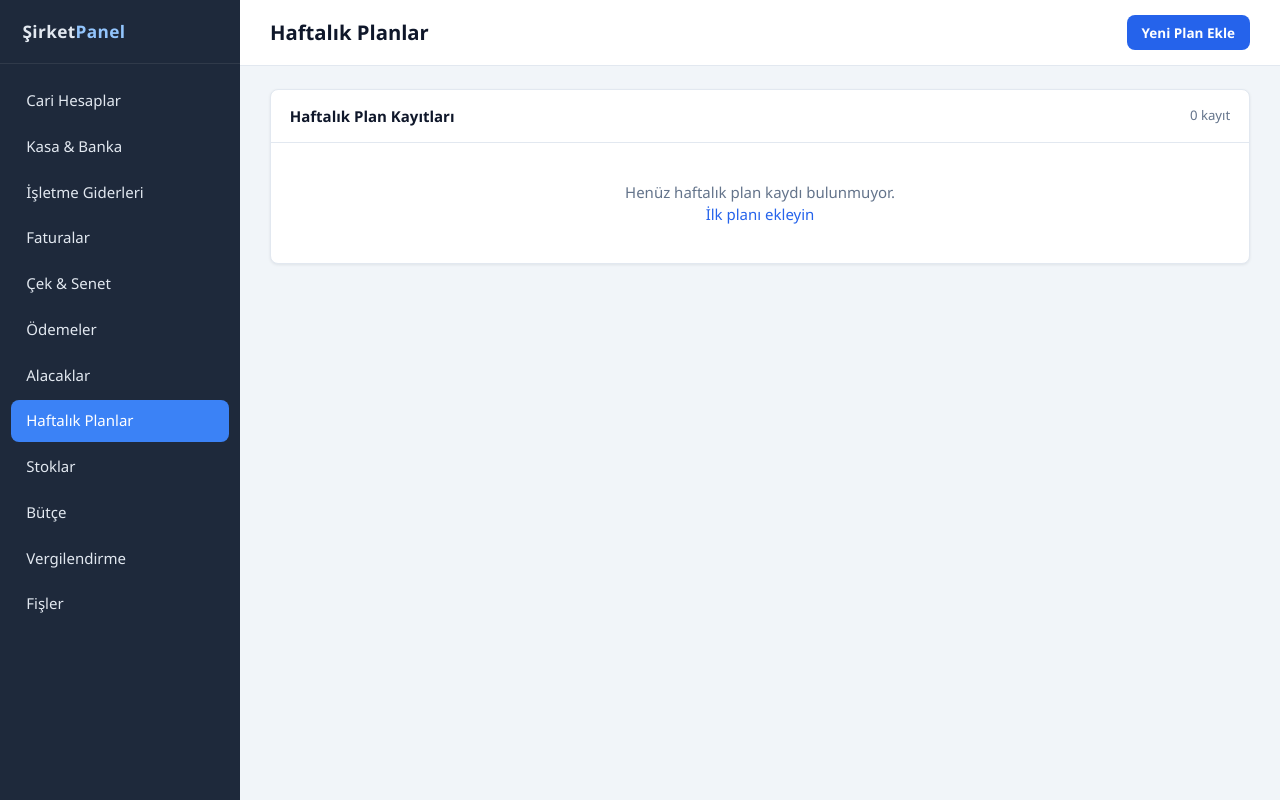
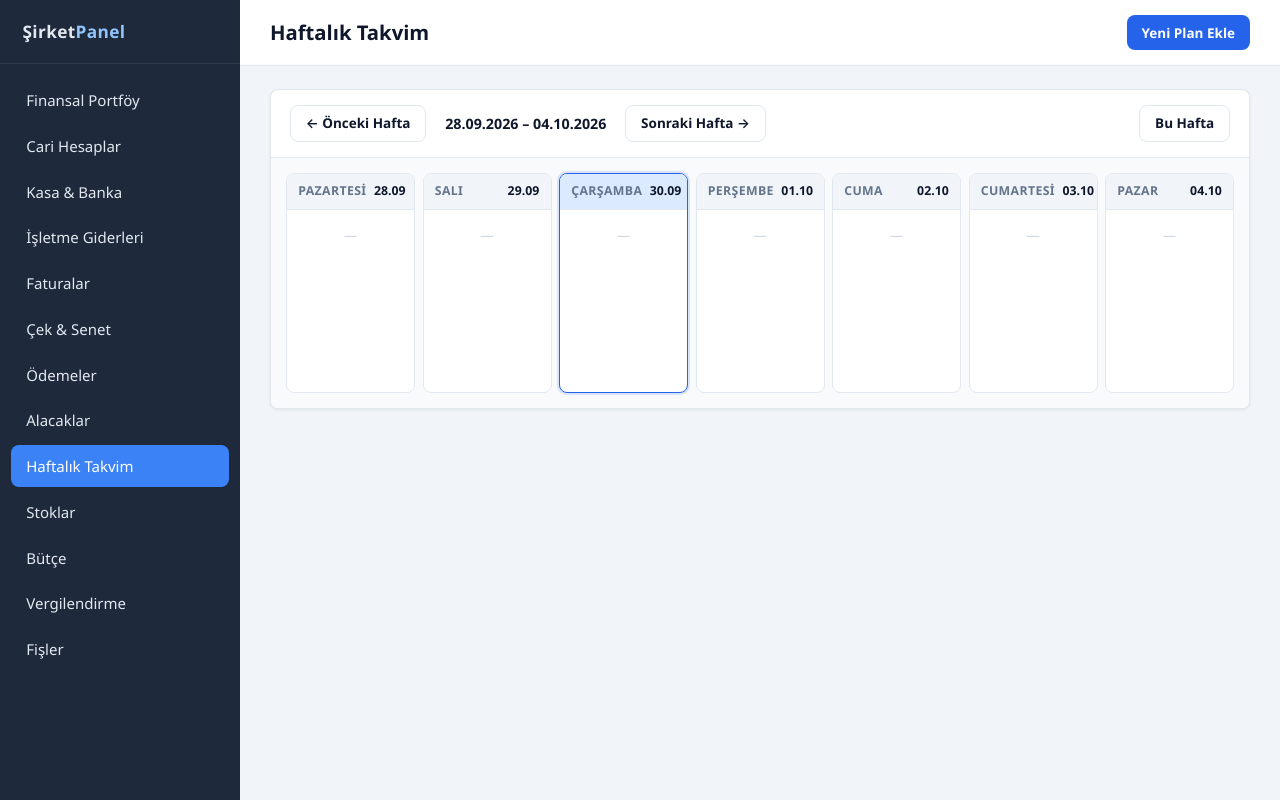
Before and after one commit to LoLChC/CompanyEdit, a Django app: page /planlar/ in a window 1280 px wide. Run offline with Django 5.2, Linux system fonts and the light colour scheme; data that the repository does not hold is empty.

Commit message:
feat: haftalık takvim ve finansal portföy sayfalarını ekle
Co-authored-by: aider (openai/deepseek-ai/deepseek-v4.1-flash) <aider@aider.chat>

```diff
--- a/yonetim/static/yonetim/css/style.css
+++ b/yonetim/static/yonetim/css/style.css
@@ -173,6 +173,20 @@ a:hover {
 .btn-secondary:hover {
     background: var(--body-bg);
     color: var(--text-primary);
+}
+
+.btn-mini {
+    padding: 0.2rem 0.55rem;
+    font-size: 0.72rem;
+    font-weight: 600;
+    background: var(--primary);
+    color: #ffffff;
+    border-radius: 4px;
+}
+
+.btn-mini:hover {
+    background: var(--primary-hover);
+    color: #ffffff;
 }
 
 .card {
@@ -536,6 +550,164 @@ table.data-table tbody tr:last-child td {
     margin-bottom: 0.45rem;
 }
 
+/* ---------- Haftalık Takvim ---------- */
+
+.calendar-header {
+    flex-wrap: wrap;
+    gap: 0.75rem;
+}
+
+.calendar-nav {
+    display: flex;
+    align-items: center;
+    gap: 0.75rem;
+    flex-wrap: wrap;
+}
+
+.calendar-range {
+    font-weight: 600;
+    font-size: 0.95rem;
+    color: var(--text-primary);
+    padding: 0 0.5rem;
+    white-space: nowrap;
+}
+
+.calendar-grid {
+    display: grid;
+    grid-template-columns: repeat(7, minmax(0, 1fr));
+    gap: 0.5rem;
+    padding: 1rem;
+    background: #f8fafc;
+}
+
+.calendar-day {
+    background: var(--card-bg);
+    border: 1px solid var(--border-color);
+    border-radius: var(--radius);
+    display: flex;
+    flex-direction: column;
+    min-height: 220px;
+    overflow: hidden;
+}
+
+.calendar-day-today {
+    border-color: var(--primary);
+    box-shadow: 0 0 0 2px rgba(37, 99, 235, 0.15);
+}
+
+.calendar-day-header {
+    padding: 0.55rem 0.75rem;
+    background: #f1f5f9;
+    border-bottom: 1px solid var(--border-color);
+    display: flex;
+    align-items: center;
+    justify-content: space-between;
+    gap: 0.5rem;
+}
+
+.calendar-day-today .calendar-day-header {
+    background: #dbeafe;
+}
+
+.calendar-day-name {
+    font-size: 0.82rem;
+    font-weight: 700;
+    text-transform: uppercase;
+    letter-spacing: 0.03em;
+    color: var(--text-secondary);
+}
+
+.calendar-day-date {
+    font-size: 0.82rem;
+    font-weight: 600;
+    color: var(--text-primary);
+}
+
+.calendar-day-body {
+    padding: 0.5rem;
+    display: flex;
+    flex-direction: column;
+    gap: 0.5rem;
+    flex: 1;
+    overflow-y: auto;
+}
+
+.calendar-empty {
+    color: #cbd5e1;
+    text-align: center;
+    font-size: 0.9rem;
+    padding: 0.5rem 0;
+}
+
+.plan-card {
+    background: #eff6ff;
+    border: 1px solid #bfdbfe;
+    border-left: 3px solid var(--primary);
+    border-radius: 6px;
+    padding: 0.5rem 0.6rem;
+    display: flex;
+    flex-direction: column;
+    gap: 0.35rem;
+}
+
+.plan-card-done {
+    background: #f0fdf4;
+    border-color: #bbf7d0;
+    border-left-color: var(--success);
+}
+
+.plan-card-title {
+    font-size: 0.85rem;
+    font-weight: 600;
+    color: var(--text-primary);
+    word-break: break-word;
+}
+
+.plan-card-detail {
+    font-size: 0.75rem;
+    color: var(--text-secondary);
+    word-break: break-word;
+}
+
+.plan-card-footer {
+    display: flex;
+    align-items: center;
+    justify-content: space-between;
+    gap: 0.35rem;
+    flex-wrap: wrap;
+}
+
+.plan-card-form {
+    margin: 0;
+}
+
+/* ---------- Finansal Portföy Dashboard ---------- */
+
+.dashboard-grid {
+    display: grid;
+    grid-template-columns: repeat(3, 1fr);
+    gap: 1rem;
+    margin-bottom: 1.5rem;
+}
+
+.dashboard-grid .card-body {
+    padding: 1rem 1.25rem;
+}
+
+.dashboard-grid .calc-table {
+    max-width: none;
+}
+
+@media (max-width: 1100px) {
+    .calendar-grid {
+        grid-template-columns: repeat(2, minmax(0, 1fr));
+    }
+
+    .dashboard-grid {
+        grid-template-columns: 1fr;
+    }
+}
+
 @media (max-width: 768px) {
     .summary-grid {
         grid-template-columns: 1fr 1fr;
@@ -543,6 +715,10 @@ table.data-table tbody tr:last-child td {
 
     .pending-grid,
     .form-row-2 {
+        grid-template-columns: 1fr;
+    }
+
+    .calendar-grid {
         grid-template-columns: 1fr;
     }
 
--- a/yonetim/templates/yonetim/base.html
+++ b/yonetim/templates/yonetim/base.html
@@ -14,6 +14,7 @@
                 Şirket<span>Panel</span>
             </div>
             <nav class="sidebar-nav">
+                <a href="{% url 'yonetim:finans_portfoy' %}" class="{% if active_menu == 'portfoy' %}active{% endif %}">Finansal Portföy</a>
                 <a href="{% url 'yonetim:cari_liste' %}" class="{% if active_menu == 'cariler' %}active{% endif %}">Cari Hesaplar</a>
                 <a href="{% url 'yonetim:kasa_liste' %}" class="{% if active_menu == 'kasalar' %}active{% endif %}">Kasa & Banka</a>
                 <a href="{% url 'yonetim:gider_liste' %}" class="{% if active_menu == 'giderler' %}active{% endif %}">İşletme Giderleri</a>
@@ -21,7 +22,7 @@
                 <a href="{% url 'yonetim:ceksenet_liste' %}" class="{% if active_menu == 'ceksenet' %}active{% endif %}">Çek & Senet</a>
                 <a href="{% url 'yonetim:odeme_liste' %}" class="{% if active_menu == 'odemeler' %}active{% endif %}">Ödemeler</a>
                 <a href="{% url 'yonetim:alacak_liste' %}" class="{% if active_menu == 'alacaklar' %}active{% endif %}">Alacaklar</a>
-                <a href="{% url 'yonetim:haftalik_plan_liste' %}" class="{% if active_menu == 'planlar' %}active{% endif %}">Haftalık Planlar</a>
+                <a href="{% url 'yonetim:haftalik_plan_liste' %}" class="{% if active_menu == 'planlar' %}active{% endif %}">Haftalık Takvim</a>
                 <a href="{% url 'yonetim:stok_liste' %}" class="{% if active_menu == 'stoklar' %}active{% endif %}">Stoklar</a>
                 <a href="{% url 'yonetim:butce_liste' %}" class="{% if active_menu == 'butce' %}active{% endif %}">Bütçe</a>
                 <a href="{% url 'yonetim:vergi_ayarlari' %}" class="{% if active_menu == 'vergilendirme' %}active{% endif %}">Vergilendirme</a>
--- a/yonetim/templates/yonetim/haftalik_plan_liste.html
+++ b/yonetim/templates/yonetim/haftalik_plan_liste.html
@@ -1,7 +1,7 @@
 {% extends 'yonetim/base.html' %}
 
-{% block title %}Haftalık Planlar | Şirket Yönetim Paneli{% endblock %}
-{% block page_title %}Haftalık Planlar{% endblock %}
+{% block title %}Haftalık Takvim | Şirket Yönetim Paneli{% endblock %}
+{% block page_title %}Haftalık Takvim{% endblock %}
 
 {% block header_actions %}
 <a href="{% url 'yonetim:haftalik_plan_ekle' %}" class="btn btn-primary">Yeni Plan Ekle</a>
@@ -9,50 +9,52 @@
 
 {% block content %}
 <div class="card">
-    <div class="card-header">
-        <h2>Haftalık Plan Kayıtları</h2>
-        <span class="text-muted">{{ planlar|length }} kayıt</span>
+    <div class="card-header calendar-header">
+        <div class="calendar-nav">
+            <a href="?baslangic={{ onceki_hafta|date:'Y-m-d' }}" class="btn btn-secondary">← Önceki Hafta</a>
+            <span class="calendar-range">
+                {{ hafta_baslangic|date:"d.m.Y" }} – {{ hafta_bitis|date:"d.m.Y" }}
+            </span>
+            <a href="?baslangic={{ sonraki_hafta|date:'Y-m-d' }}" class="btn btn-secondary">Sonraki Hafta →</a>
+        </div>
+        <a href="?baslangic={{ bugun|date:'Y-m-d' }}" class="btn btn-secondary">Bu Hafta</a>
     </div>
     <div class="card-body">
-        {% if planlar %}
-        <div class="table-wrap">
-            <table class="data-table">
-                <thead>
-                    <tr>
-                        <th>#</th>
-                        <th>Başlık</th>
-                        <th>Başlangıç</th>
-                        <th>Bitiş</th>
-                        <th>Durum</th>
-                        <th>Detay</th>
-                    </tr>
-                </thead>
-                <tbody>
-                    {% for plan in planlar %}
-                    <tr>
-                        <td>{{ plan.id }}</td>
-                        <td>{{ plan.baslik }}</td>
-                        <td>{{ plan.baslangic_tarihi|date:"d.m.Y" }}</td>
-                        <td>{{ plan.bitis_tarihi|date:"d.m.Y" }}</td>
-                        <td>
+        <div class="calendar-grid">
+            {% for gun in gunler %}
+            <div class="calendar-day {% if gun.bugun_mu %}calendar-day-today{% endif %}">
+                <div class="calendar-day-header">
+                    <span class="calendar-day-name">{{ gun.isim }}</span>
+                    <span class="calendar-day-date">{{ gun.tarih|date:"d.m" }}</span>
+                </div>
+                <div class="calendar-day-body">
+                    {% for plan in gun.planlar %}
+                    <div class="plan-card {% if plan.durum == 'tamamlandi' %}plan-card-done{% endif %}">
+                        <div class="plan-card-title">{{ plan.baslik }}</div>
+                        {% if plan.detay %}
+                        <div class="plan-card-detail">{{ plan.detay|truncatechars:70 }}</div>
+                        {% endif %}
+                        <div class="plan-card-footer">
                             {% if plan.durum == 'tamamlandi' %}
                             <span class="badge badge-success">Tamamlandı</span>
                             {% else %}
                             <span class="badge badge-warning">Bekliyor</span>
                             {% endif %}
-                        </td>
-                        <td>{{ plan.detay|default:"—"|truncatechars:80 }}</td>
-                    </tr>
+                            <form method="post" action="{% url 'yonetim:haftalik_plan_durum_degistir' plan.id %}" class="plan-card-form">
+                                {% csrf_token %}
+                                <button type="submit" class="btn btn-mini">
+                                    {% if plan.durum == 'tamamlandi' %}Geri Al{% else %}Tamamla{% endif %}
+                                </button>
+                            </form>
+                        </div>
+                    </div>
+                    {% empty %}
+                    <div class="calendar-empty">—</div>
                     {% endfor %}
-                </tbody>
-            </table>
+                </div>
+            </div>
+            {% endfor %}
         </div>
-        {% else %}
-        <div class="empty-state">
-            <p>Henüz haftalık plan kaydı bulunmuyor.</p>
-            <p><a href="{% url 'yonetim:haftalik_plan_ekle' %}">İlk planı ekleyin</a></p>
-        </div>
-        {% endif %}
     </div>
 </div>
 {% endblock %}
--- a/yonetim/urls.py
+++ b/yonetim/urls.py
@@ -15,6 +15,7 @@ urlpatterns = [
 
     path('planlar/', views.haftalik_plan_liste, name='haftalik_plan_liste'),
     path('planlar/yeni/', views.haftalik_plan_ekle, name='haftalik_plan_ekle'),
+    path('planlar/<int:pk>/durum/', views.haftalik_plan_durum_degistir, name='haftalik_plan_durum_degistir'),
 
     path('stoklar/', views.stok_liste, name='stok_liste'),
     path('stoklar/yeni/', views.stok_ekle, name='stok_ekle'),
@@ -42,4 +43,6 @@ urlpatterns = [
 
     path('ceksenet/', views.ceksenet_liste, name='ceksenet_liste'),
     path('ceksenet/yeni/', views.ceksenet_ekle, name='ceksenet_ekle'),
+
+    path('portfoy/', views.finans_portfoy, name='finans_portfoy'),
 ]
--- a/yonetim/views.py
+++ b/yonetim/views.py
@@ -1,8 +1,9 @@
+from datetime import timedelta
 from decimal import Decimal, InvalidOperation
 
 from django.contrib import messages
 from django.db import transaction
-from django.shortcuts import redirect, render
+from django.shortcuts import get_object_or_404, redirect, render
 from django.utils import timezone
 from django.utils.dateparse import parse_date as django_parse_date
 
@@ -166,8 +167,52 @@ def alacak_ekle(request):
 # ---------- Haftalık Planlar ----------
 
 def haftalik_plan_liste(request):
-    planlar = HaftalikPlan.objects.all()
-    return render(request, 'yonetim/haftalik_plan_liste.html', {'planlar': planlar})
+    bugun = timezone.now().date()
+
+    baslangic_param = request.GET.get('baslangic')
+    secilen = django_parse_date(baslangic_param) if baslangic_param else None
+    if secilen is None:
+        secilen = bugun
+
+    # Haftanın Pazartesi gününe normalize et
+    hafta_baslangic = secilen - timedelta(days=secilen.weekday())
+    hafta_bitis = hafta_baslangic + timedelta(days=6)
+
+    planlar = HaftalikPlan.objects.filter(
+        baslangic_tarihi__lte=hafta_bitis,
+        bitis_tarihi__gte=hafta_baslangic,
+    ).order_by('baslangic_tarihi', 'id')
+
+    gun_isimleri = [
+        'Pazartesi', 'Salı', 'Çarşamba', 'Perşembe',
+        'Cuma', 'Cumartesi', 'Pazar',
+    ]
+
+    gunler = []
+    for i in range(7):
+        gun_tarihi = hafta_baslangic + timedelta(days=i)
+        gun_planlari = [
+            p for p in planlar
+            if p.baslangic_tarihi <= gun_tarihi <= p.bitis_tarihi
+        ]
+        gunler.append({
+            'tarih': gun_tarihi,
+            'isim': gun_isimleri[i],
+            'planlar': gun_planlari,
+            'bugun_mu': gun_tarihi == bugun,
+        })
+
+    onceki_hafta = hafta_baslangic - timedelta(days=7)
+    sonraki_hafta = hafta_baslangic + timedelta(days=7)
+
+    return render(request, 'yonetim/haftalik_plan_liste.html', {
+        'gunler': gunler,
+        'hafta_baslangic': hafta_baslangic,
+        'hafta_bitis': hafta_bitis,
+        'onceki_hafta': onceki_hafta,
+        'sonraki_hafta': sonraki_hafta,
+        'bugun': bugun,
+    })
 
 
 def haftalik_plan_ekle(request):
@@ -197,6 +242,22 @@ def haftalik_plan_ekle(request):
     return render(request, 'yonetim/haftalik_plan_form.html', {
         'durum_secenekleri': HaftalikPlan.DURUM_SECENEKLERI,
     })
+
+
+def haftalik_plan_durum_degistir(request, pk):
+    plan = get_object_or_404(HaftalikPlan, pk=pk)
+    if request.method == 'POST':
+        if plan.durum == HaftalikPlan.DURUM_TAMAMLANDI:
+            plan.durum = HaftalikPlan.DURUM_BEKLIYOR
+        else:
+            plan.durum = HaftalikPlan.DURUM_TAMAMLANDI
+        plan.save(update_fields=['durum'])
+        messages.success(request, f'"{plan.baslik}" planının durumu güncellendi.')
+
+    geri_donus = request.META.get('HTTP_REFERER')
+    if geri_donus:
+        return redirect(geri_donus)
+    return redirect('yonetim:haftalik_plan_liste')
 
 
 # ---------- Stoklar ----------
@@ -680,3 +741,68 @@ def ceksenet_ekle(request):
         'durum_secenekleri': CekSenet.DURUM_SECENEKLERI,
         'bugun': timezone.now().date(),
     })
+
+
+# ---------- Finansal Portföy (Yönetici Dashboard) ----------
+
+def finans_portfoy(request):
+    # Kasa & Banka toplamı
+    kasalar = Kasa.objects.all()
+    toplam_kasa = sum((k.guncel_bakiye for k in kasalar), Decimal('0'))
+
+    # Cari alacak / borç dengesi
+    cariler = CariHesap.objects.all()
+    toplam_alacak = sum((c.guncel_bakiye for c in cariler if c.guncel_bakiye > 0), Decimal('0'))
+    toplam_borc = sum((c.guncel_bakiye for c in cariler if c.guncel_bakiye < 0), Decimal('0'))
+    toplam_borc = abs(toplam_borc)
+    net_cari = toplam_alacak - toplam_borc
+
+    # Bekleyen çek / senet toplamları (portföyde olanlar)
+    bekleyen_belgeler = CekSenet.objects.filter(durum=CekSenet.DURUM_PORTFOY)
+    bekleyen_alinan = sum(
+        (b.tutar for b in bekleyen_belgeler if b.yon == CekSenet.YON_ALINAN),
+        Decimal('0'),
+    )
+    bekleyen_verilen = sum(
+        (b.tutar for b in bekleyen_belgeler if b.yon == CekSenet.YON_VERILEN),
+        Decimal('0'),
+    )
+    net_ceksenet = bekleyen_alinan - bekleyen_verilen
+
+    # Faturalar
+    faturalar = Fatura.objects.all()
+    toplam_gelen_fatura = sum(
+        (f.toplam_tutar for f in faturalar if f.tur == Fatura.TUR_GELEN),
+        Decimal('0'),
+    )
+    toplam_giden_fatura = sum(
+        (f.toplam_tutar for f in faturalar if f.tur == Fatura.TUR_GIDEN),
+        Decimal('0'),
+    )
+
+    # İşletme giderleri
+    giderler = IsletmeGideri.objects.all()
+    toplam_gider = sum((g.tutar for g in giderler), Decimal('0'))
+
+    # Operasyonel kâr / zarar
+    operasyonel_kar = toplam_gelen_fatura - toplam_giden_fatura - toplam_gider
+
+    # Son kasa hareketleri
+    son_hareketler = KasaHareketi.objects.select_related(
+        'kasa', 'cari_hesap', 'fatura', 'isletme_gideri'
+    ).order_by('-tarih', '-id')[:20]
+
+    return render(request, 'yonetim/finans_portfoy.html', {
+        'toplam_kasa': toplam_kasa,
+        'toplam_alacak': toplam_alacak,
+        'toplam_borc': toplam_borc,
+        'net_cari': net_cari,
+        'bekleyen_alinan': bekleyen_alinan,
+        'bekleyen_verilen': bekleyen_verilen,
+        'net_ceksenet': net_ceksenet,
+        'toplam_gelen_fatura': toplam_gelen_fatura,
+        'toplam_giden_fatura': toplam_giden_fatura,
+        'toplam_gider': toplam_gider,
+        'operasyonel_kar': operasyonel_kar,
+        'son_hareketler': son_hareketler,
+    })
```
Also changed, not shown: yonetim/templates/yonetim/finans_portfoy.html (added, +150 -0 lines).
